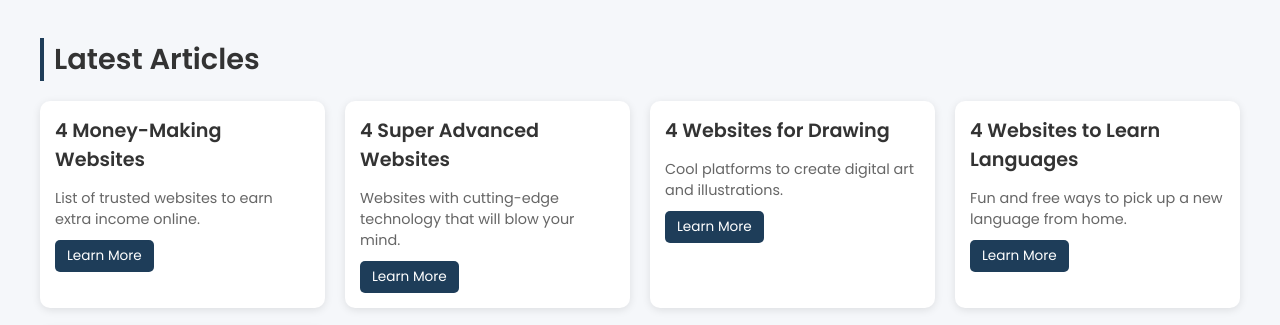
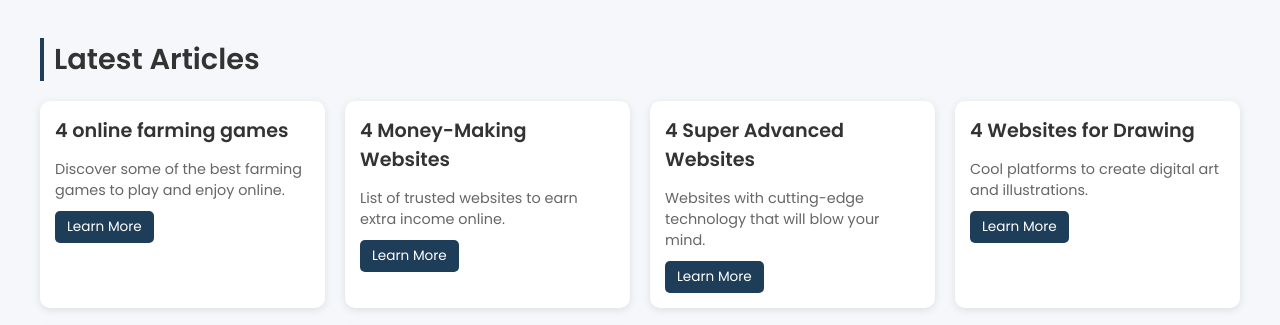
Before and after one commit to Blegendhug/New, a plain HTML site: page index.html in a window 1280 px wide. Shown: the part 444-769 px from the top of the page. Drawn offline with Linux system fonts and the light colour scheme.

Commit message:
Update index.html

```diff
--- a/index.html
+++ b/index.html
@@ -32,6 +32,13 @@
     <div class="container">
         <div class="section-title">Latest Articles</div>
         <div class="cards">
+            <div class="card">
+                <div class="card-content">
+                    <h3>4 online farming games</h3>
+                    <p>Discover some of the best farming games to play and enjoy online. </p>
+                    <a class="cta-btn" href="4-online-farming-games.html" target="_blank">Learn More</a>
+                </div>
+            </div>
             <div class="card">
                 <div class="card-content">
                     <h3>4 Money-Making Websites</h3>
```
